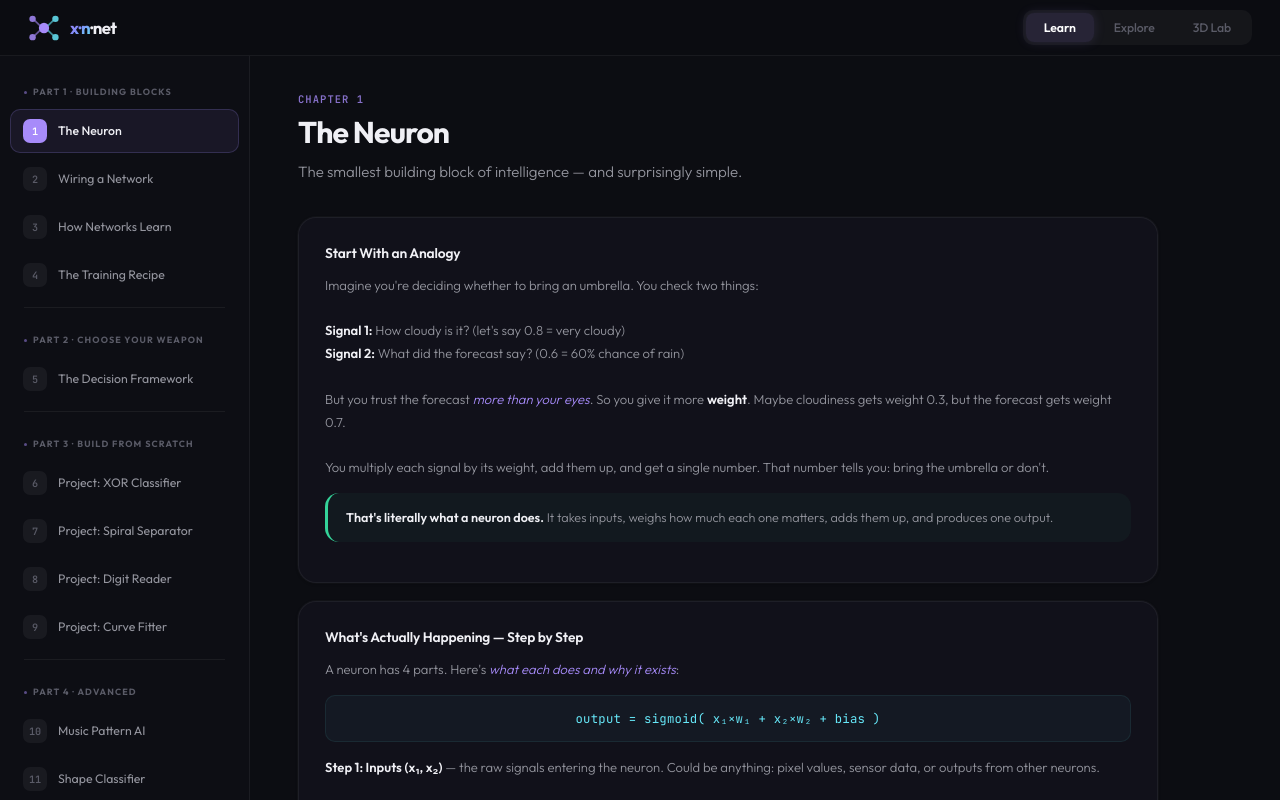
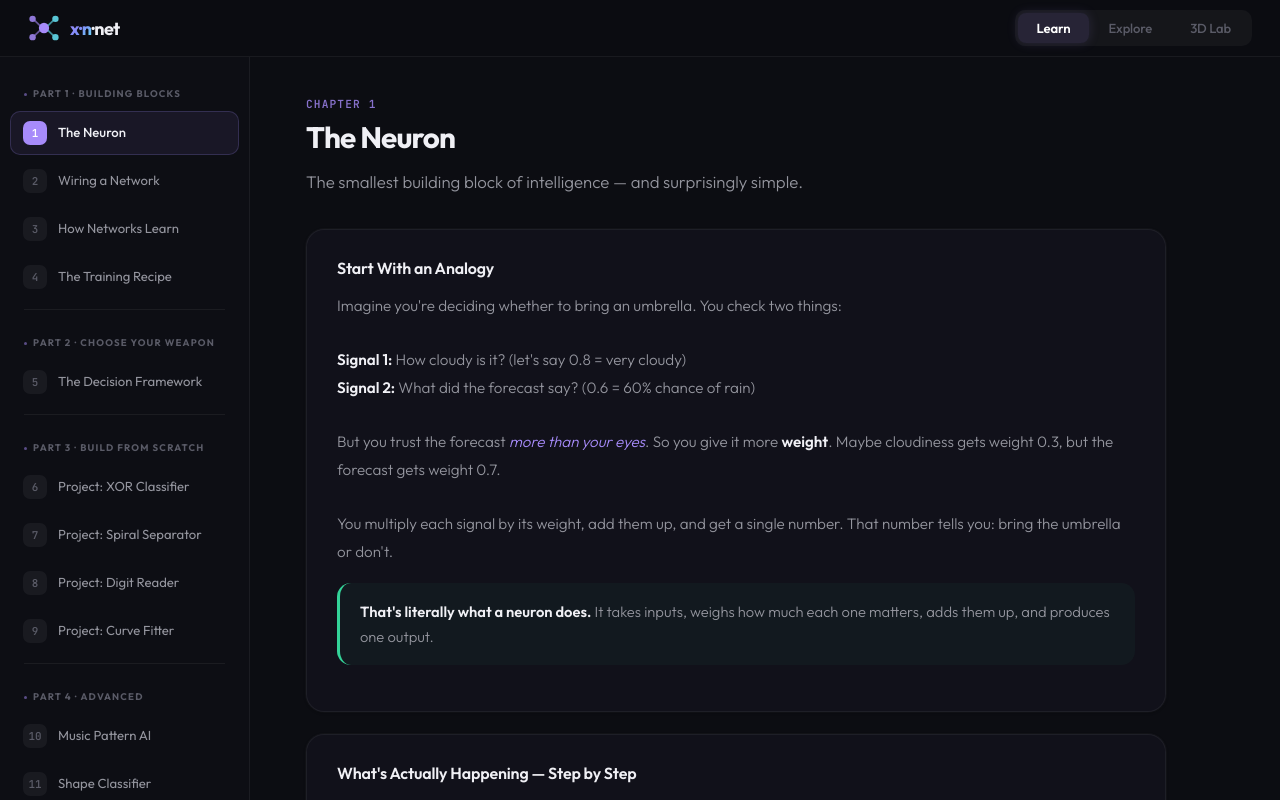
Before and after one commit to srivtx/neura01, a plain HTML site: page index.html in a window 1280 px wide. Drawn offline with nearby package versions, Linux system fonts and the light colour scheme.

Commit message:
chore: css update

```diff
--- a/style.css
+++ b/style.css
@@ -48,7 +48,7 @@
 }
 
 html {
-  font-size: 15px;
+  font-size: 16px;
   -webkit-font-smoothing: antialiased;
   -moz-osx-font-smoothing: grayscale;
   scroll-behavior: smooth;
@@ -289,7 +289,7 @@ body {
 .main {
   grid-area: main;
   overflow-y: auto;
-  padding: 36px 48px;
+  padding: 40px 56px;
   display: flex;
   flex-direction: column;
   align-items: flex-start;
@@ -349,18 +349,18 @@ body {
 }
 
 .chapter__title {
-  font-size: 2rem;
+  font-size: 1.85rem;
   font-weight: 700;
   letter-spacing: -0.03em;
-  line-height: 1.2;
-  margin-bottom: 10px;
+  line-height: 1.25;
+  margin-bottom: 12px;
   color: var(--text-primary);
 }
 
 .chapter__subtitle {
-  font-size: 1rem;
+  font-size: 1.05rem;
   color: var(--text-secondary);
-  line-height: 1.65;
+  line-height: 1.7;
   max-width: 640px;
   font-weight: 300;
 }
@@ -370,8 +370,8 @@ body {
   background: var(--bg-card);
   border: 1px solid var(--border-glass);
   border-radius: var(--radius-lg);
-  padding: 26px;
-  margin-bottom: 18px;
+  padding: 28px 30px;
+  margin-bottom: 22px;
   box-shadow: var(--shadow-card);
 }
 
@@ -380,16 +380,16 @@ body {
 }
 
 .content-card__title {
-  font-size: 0.92rem;
+  font-size: 1rem;
   font-weight: 600;
-  margin-bottom: 12px;
+  margin-bottom: 14px;
   letter-spacing: -0.01em;
 }
 
 .content-card__text {
-  font-size: 0.87rem;
+  font-size: 0.95rem;
   color: var(--text-secondary);
-  line-height: 1.75;
+  line-height: 1.8;
   margin-bottom: 12px;
   font-weight: 300;
 }
@@ -406,14 +406,14 @@ body {
 
 .math-block {
   font-family: var(--font-mono);
-  font-size: 0.82rem;
+  font-size: 0.88rem;
   color: var(--accent-cyan);
   background: rgba(103, 232, 249, 0.04);
-  padding: 14px 20px;
+  padding: 16px 22px;
   border-radius: var(--radius-sm);
   border: 1px solid rgba(103, 232, 249, 0.08);
   text-align: center;
-  margin: 14px 0;
+  margin: 18px 0;
   letter-spacing: 0.02em;
 }
 
@@ -462,7 +462,7 @@ body {
 .control-label {
   display: flex;
   justify-content: space-between;
-  font-size: 0.76rem;
+  font-size: 0.82rem;
   color: var(--text-secondary);
   margin-bottom: 6px;
   font-weight: 400;
@@ -472,7 +472,7 @@ body {
   font-family: var(--font-mono);
   font-weight: 500;
   color: var(--accent-primary);
-  font-size: 0.76rem;
+  font-size: 0.82rem;
 }
 
 input[type="range"] {
@@ -1196,11 +1196,11 @@ select option {
 
 /* ===== Callout ===== */
 .callout {
-  padding: 14px 18px;
+  padding: 16px 20px;
   border-radius: var(--radius-md);
-  margin: 14px 0;
-  font-size: 0.84rem;
-  line-height: 1.65;
+  margin: 18px 0;
+  font-size: 0.92rem;
+  line-height: 1.7;
   border-left: 3px solid;
   font-weight: 300;
 }
@@ -1227,7 +1227,7 @@ select option {
   background: rgba(10, 10, 18, 0.8);
   border: 1px solid rgba(255, 255, 255, 0.05);
   border-radius: var(--radius-md);
-  margin: 14px 0;
+  margin: 18px 0;
   overflow: hidden;
 }
 
@@ -1235,14 +1235,14 @@ select option {
   display: flex;
   align-items: center;
   justify-content: space-between;
-  padding: 8px 16px;
+  padding: 10px 18px;
   background: rgba(255, 255, 255, 0.02);
   border-bottom: 1px solid rgba(255, 255, 255, 0.04);
 }
 
 .code-block__title {
   font-family: var(--font-mono);
-  font-size: 0.7rem;
+  font-size: 0.75rem;
   font-weight: 600;
   color: var(--text-secondary);
   text-transform: uppercase;
@@ -1250,7 +1250,7 @@ select option {
 }
 
 .code-block__badge {
-  font-size: 0.6rem;
+  font-size: 0.65rem;
   padding: 2px 8px;
   border-radius: 10px;
   background: rgba(52, 211, 153, 0.1);
@@ -1261,11 +1261,11 @@ select option {
 }
 
 .code-block pre {
-  padding: 16px 20px;
+  padding: 18px 22px;
   overflow-x: auto;
   font-family: var(--font-mono);
-  font-size: 0.76rem;
-  line-height: 1.75;
+  font-size: 0.82rem;
+  line-height: 1.8;
   color: #c4c8d4;
   margin: 0;
   tab-size: 2;
```
